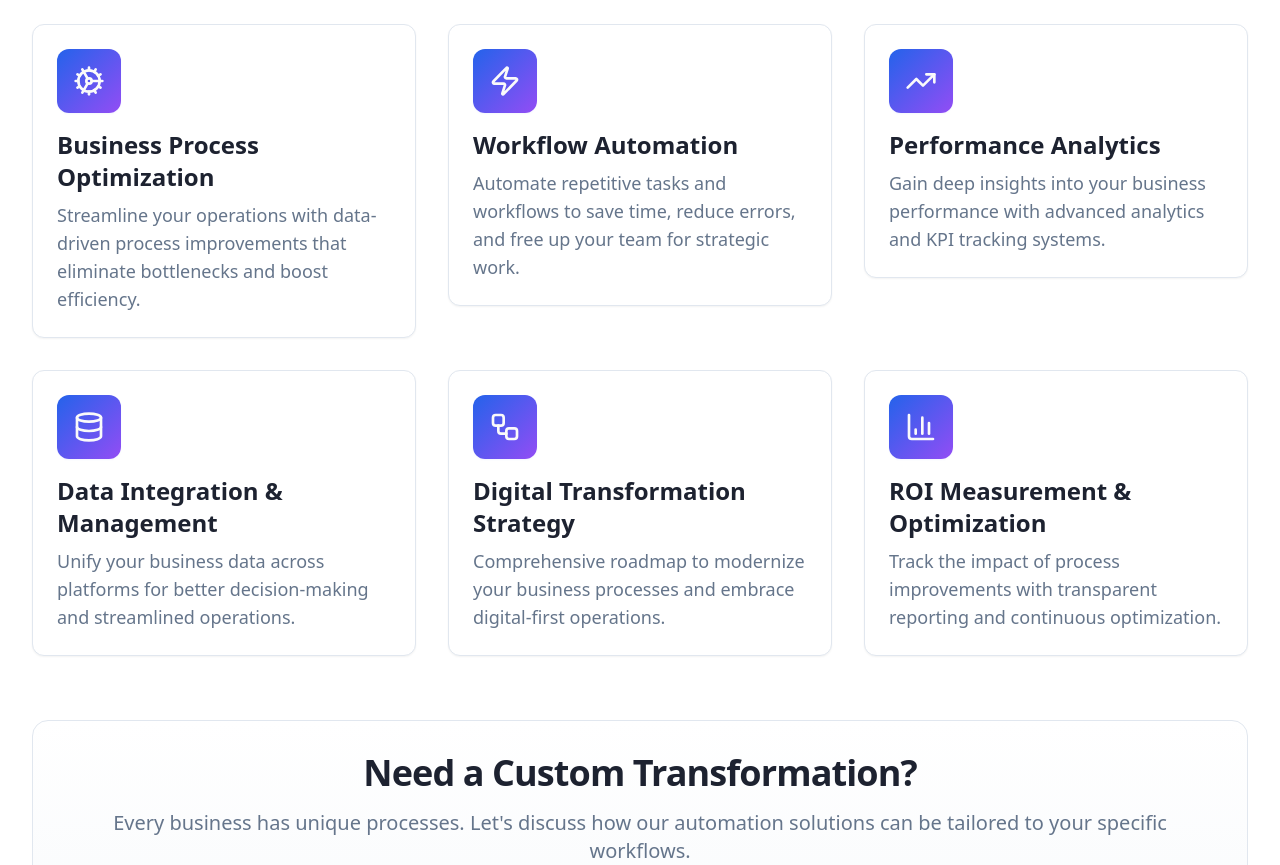
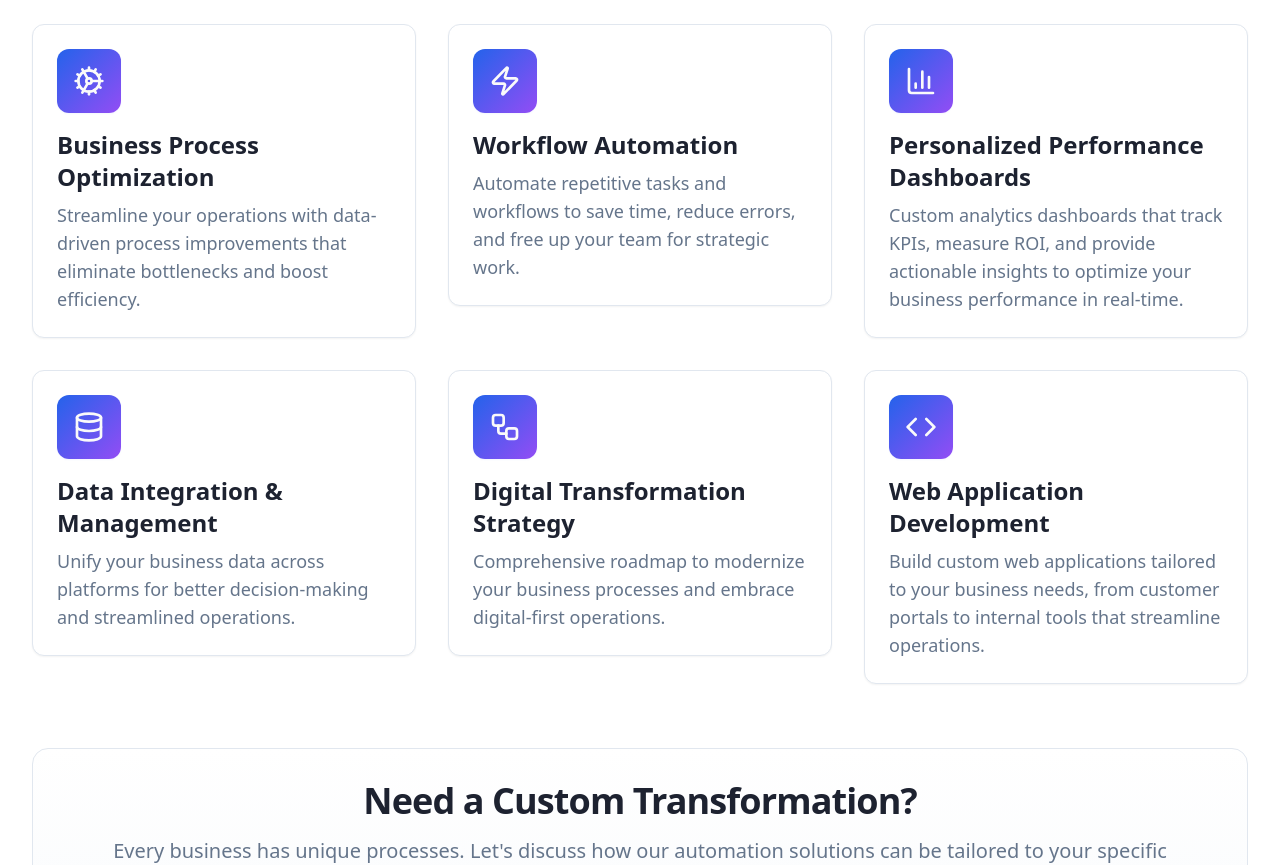
Before and after one commit to tmt-nextgen-partners/tmt-agency, a React (Vite) app: page / in a window 1280 px wide. Shown: the part 1100-1965 px from the top of the page. Built offline with nearby package versions, Linux system fonts and the light colour scheme; the HTML template or start-up script is replaced by a standard one.

Commit message:
Refactor: Update services section

```diff
--- a/src/components/organisms/ServicesSection.tsx
+++ b/src/components/organisms/ServicesSection.tsx
@@ -6,10 +6,10 @@ import { useConsultationModal } from '@/contexts/ConsultationModalContext';
 import {
   Cog,
   Zap,
-  TrendingUp,
   Database,
   Workflow,
-  BarChart3
+  BarChart3,
+  Code
 } from 'lucide-react';
 
 const services = [
@@ -24,9 +24,9 @@ const services = [
     description: "Automate repetitive tasks and workflows to save time, reduce errors, and free up your team for strategic work."
   },
   {
-    icon: TrendingUp,
-    title: "Performance Analytics",
-    description: "Gain deep insights into your business performance with advanced analytics and KPI tracking systems."
+    icon: BarChart3,
+    title: "Personalized Performance Dashboards",
+    description: "Custom analytics dashboards that track KPIs, measure ROI, and provide actionable insights to optimize your business performance in real-time."
   },
   {
     icon: Database,
@@ -39,9 +39,9 @@ const services = [
     description: "Comprehensive roadmap to modernize your business processes and embrace digital-first operations."
   },
   {
-    icon: BarChart3,
-    title: "ROI Measurement & Optimization",
-    description: "Track the impact of process improvements with transparent reporting and continuous optimization."
+    icon: Code,
+    title: "Web Application Development",
+    description: "Build custom web applications tailored to your business needs, from customer portals to internal tools that streamline operations."
   }
 ];
 
```
